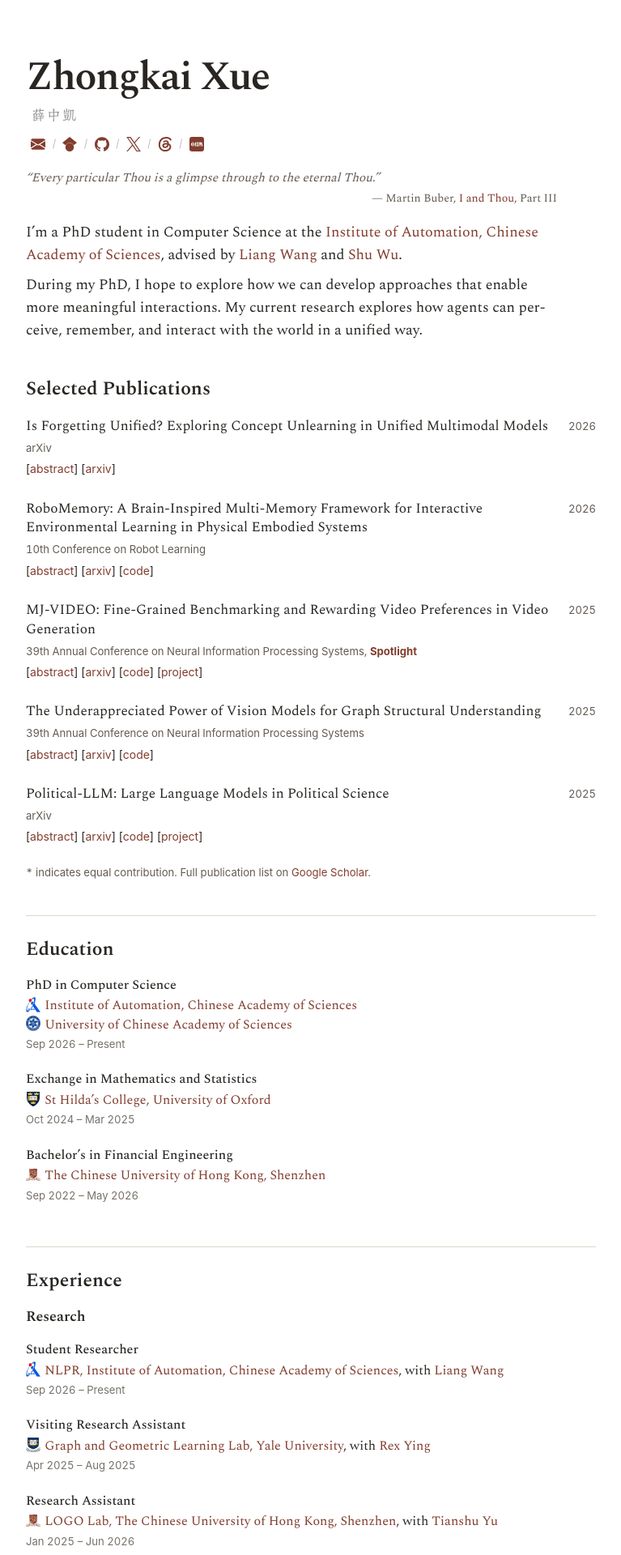
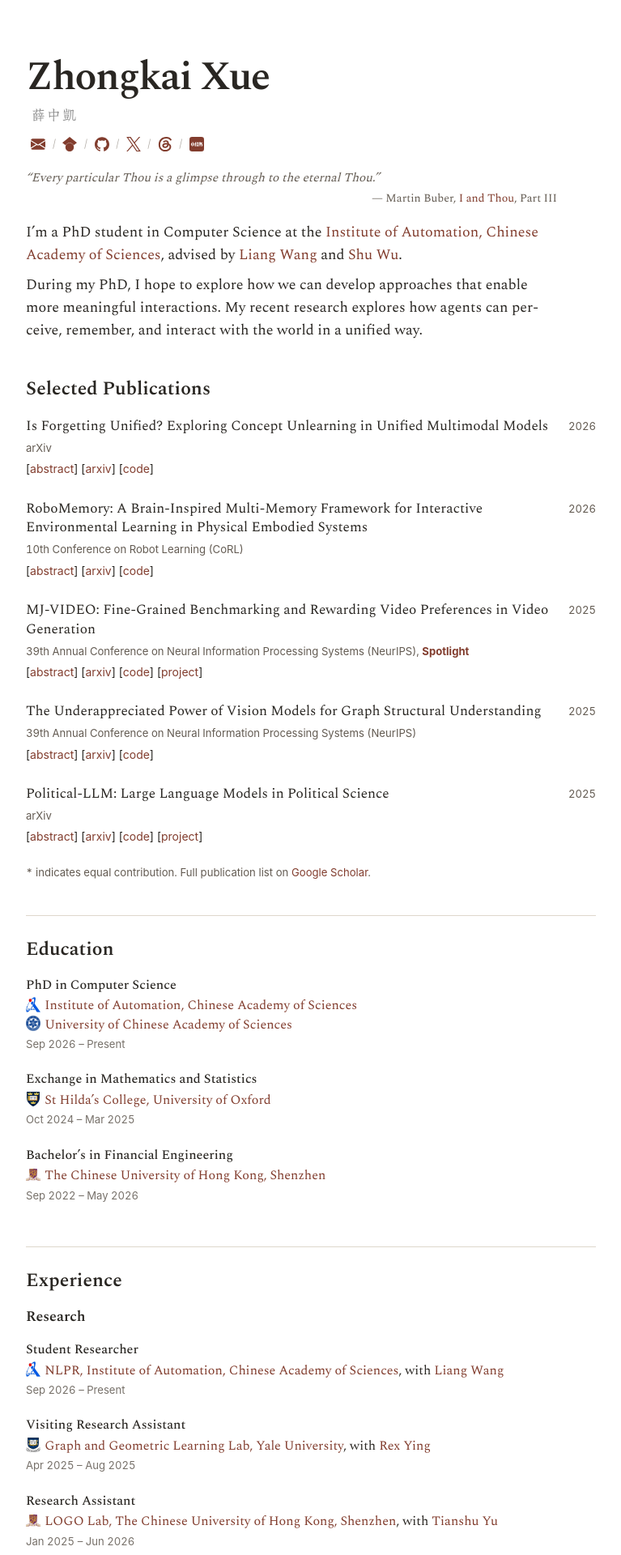
Before and after one commit to greatxue/greatxue.github.io, a Jekyll site: the page built from index.html, in a window 1280 px wide. Shown: the top 1920 px of the page at 81% size, without its empty margins (256-1023 px from the left). Built offline with Jekyll 4.4.1, drawn with Linux system fonts in a browser that asks for light colours.

Commit message:
Add UniForget code notice and refine publication and note links

```diff
--- a/assets/publications.js
+++ b/assets/publications.js
@@ -20,3 +20,14 @@ abstracts.forEach((abstract) => {
         });
     });
 });
+
+document.querySelectorAll('.paper-code-pending').forEach((button) => {
+    const status = document.getElementById(button.getAttribute('aria-controls'));
+    if (!status) return;
+
+    button.hidden = false;
+    button.addEventListener('click', () => {
+        status.hidden = !status.hidden;
+        button.setAttribute('aria-expanded', String(!status.hidden));
+    });
+});
--- a/assets/site.css
+++ b/assets/site.css
@@ -257,7 +257,8 @@ summary {
 .paper-actions a { color: inherit; }
 .paper-actions .action-bracket { color: var(--ink); }
 
-.paper-abstract {
+.paper-abstract,
+.paper-code-pending {
     padding: 0;
     border: 0;
     background: none;
@@ -265,6 +266,12 @@ summary {
     font: inherit;
     cursor: pointer;
     text-decoration: none;
+}
+
+.paper-status {
+    margin-top: 0.3rem;
+    color: var(--muted);
+    font: 400 0.82rem/1.5 var(--sans);
 }
 
 .paper-content {
@@ -582,6 +589,11 @@ summary {
     text-decoration: none;
 }
 
+.writing-card-link:hover .writing-card-title,
+.writing-card-link:focus-visible .writing-card-title {
+    color: var(--accent);
+}
+
 .writing-card time {
     display: block;
     text-align: left;
--- a/index.html
+++ b/index.html
@@ -11,7 +11,7 @@
     <link rel="stylesheet" href="https://fonts.loli.net/css2?family=Spectral:wght@400;500;600&amp;display=swap">
     <link rel="stylesheet" href="{{ '/assets/site.css' | relative_url }}?v={{ site.time | date: '%s' }}">
     <script src="{{ '/assets/writing-gallery.js' | relative_url }}" defer></script>
-    <script src="{{ '/assets/publications.js' | relative_url }}" defer></script>
+    <script src="{{ '/assets/publications.js' | relative_url }}?v={{ site.time | date: '%s' }}" defer></script>
     <script src="{{ '/assets/photography.js' | relative_url }}" defer></script>
     <script async src="https://www.googletagmanager.com/gtag/js?id=G-67XDYXYKQJ"></script>
     <script>
@@ -51,7 +51,7 @@
         <p class="intro-quote"><em>“Every particular Thou is a glimpse through to the eternal Thou.”</em><span class="quote-attribution">— Martin Buber, <a href="https://www.burmalibrary.org/docs21/Buber-c1923-I_And_Thou-ocr-tu.pdf#page=82"><cite>I and Thou</cite></a>, Part III</span></p>
         <div class="intro-copy">
             <p>I’m a PhD student in Computer Science at the <a href="https://english.cas.cn/">Institute of Automation, Chinese Academy of Sciences</a>, advised by <a href="https://english.cas.cn/">Liang Wang</a> and <a href="https://english.cas.cn/">Shu Wu</a>.</p>
-            <p class="research-focus">During my PhD, I hope to explore how we can develop approaches that enable more meaningful interactions. My current research explores how agents can perceive, remember, and interact with the world in a unified way.</p>
+            <p class="research-focus">During my PhD, I hope to explore how we can develop approaches that enable more meaningful interactions. My recent research explores how agents can perceive, remember, and interact with the world in a unified way.</p>
         </div>
     </header>
 
@@ -68,7 +68,9 @@
                         <div class="paper-actions">
                             <button class="paper-abstract" type="button" aria-expanded="true" aria-controls="uniforget-abstract" hidden><span class="action-bracket">[</span>abstract<span class="action-bracket">]</span></button>
                             <a href="https://arxiv.org/abs/2611.04467"><span class="action-bracket">[</span>arxiv<span class="action-bracket">]</span></a>
+                            <button class="paper-code-pending" type="button" aria-expanded="false" aria-controls="uniforget-code-status" hidden><span class="action-bracket">[</span>code<span class="action-bracket">]</span></button>
                         </div>
+                        <p class="paper-status" id="uniforget-code-status" role="status" hidden>Waiting for approval...</p>
                         <div class="paper-content" id="uniforget-abstract">
                             <p class="paper-authors"><span class="author-self">Zhongkai Xue<sup>*</sup></span>, Junkai Chen<sup>*</sup>, Mingcong Lei<sup>*</sup>, Rumo Zhang, Yixiao Liu, Zhimin Sun, Shu Wu, Qiang Liu, Lihua Zhang, Liang Wang</p>
                             <p>Unified multimodal models (UMMs) integrate image generation and visual understanding, but are existing single-pathway unlearning methods sufficient to suppress target concepts across both? In this work, we study cross-pathway concept unlearning. Our goal is to prevent a model from both generating images of a target concept and identifying it in input images, while preserving other capabilities. To this end, we introduce UUBench, a diagnostic benchmark covering 30 target concepts and 60 semantically related neighboring concepts. Experiments on representative UMMs show that the evaluated single-pathway methods achieve limited joint forgetting: generation-side editors strongly suppress target generation but yield limited forgetting in visual understanding, while understanding-side baselines struggle to achieve substantial forgetting even in their own pathway. Their direct composition also yields limited joint forgetting. We therefore propose UniForget, achieving joint forgetting rates of 80.0% on BAGEL-7B-MoT and 92.7% on Janus-Pro-7B, outperforming representative baselines. Further analysis reveals trade-offs between joint forgetting and capability preservation.</p>
@@ -79,7 +81,7 @@
                 <li class="paper" id="robomemory">
                     <div>
                         <h3><a href="https://arxiv.org/abs/2508.01415">RoboMemory: A Brain-Inspired Multi-Memory Framework for Interactive Environmental Learning in Physical Embodied Systems</a></h3>
-                        <p class="paper-meta">10th Conference on Robot Learning</p>
+                        <p class="paper-meta">10th Conference on Robot Learning (CoRL)</p>
                         <div class="paper-actions">
                             <button class="paper-abstract" type="button" aria-expanded="true" aria-controls="robomemory-abstract" hidden><span class="action-bracket">[</span>abstract<span class="action-bracket">]</span></button>
                             <a href="https://arxiv.org/abs/2508.01415"><span class="action-bracket">[</span>arxiv<span class="action-bracket">]</span></a>
@@ -95,7 +97,7 @@
                 <li class="paper" id="mj-video">
                     <div>
                         <h3><a href="https://arxiv.org/abs/2502.01719">MJ-VIDEO: Fine-Grained Benchmarking and Rewarding Video Preferences in Video Generation</a></h3>
-                        <p class="paper-meta">39th Annual Conference on Neural Information Processing Systems, <strong class="paper-highlight">Spotlight</strong></p>
+                        <p class="paper-meta">39th Annual Conference on Neural Information Processing Systems (NeurIPS), <strong class="paper-highlight">Spotlight</strong></p>
                         <div class="paper-actions">
                             <button class="paper-abstract" type="button" aria-expanded="true" aria-controls="mj-video-abstract" hidden><span class="action-bracket">[</span>abstract<span class="action-bracket">]</span></button>
                             <a href="https://arxiv.org/abs/2502.01719"><span class="action-bracket">[</span>arxiv<span class="action-bracket">]</span></a>
@@ -112,7 +114,7 @@
                 <li class="paper" id="vision-models-for-graphs">
                     <div>
                         <h3><a href="https://www.arxiv.org/abs/2510.24788">The Underappreciated Power of Vision Models for Graph Structural Understanding</a></h3>
-                        <p class="paper-meta">39th Annual Conference on Neural Information Processing Systems</p>
+                        <p class="paper-meta">39th Annual Conference on Neural Information Processing Systems (NeurIPS)</p>
                         <div class="paper-actions">
                             <button class="paper-abstract" type="button" aria-expanded="true" aria-controls="vision-models-for-graphs-abstract" hidden><span class="action-bracket">[</span>abstract<span class="action-bracket">]</span></button>
                             <a href="https://arxiv.org/abs/2510.24788"><span class="action-bracket">[</span>arxiv<span class="action-bracket">]</span></a>
```
